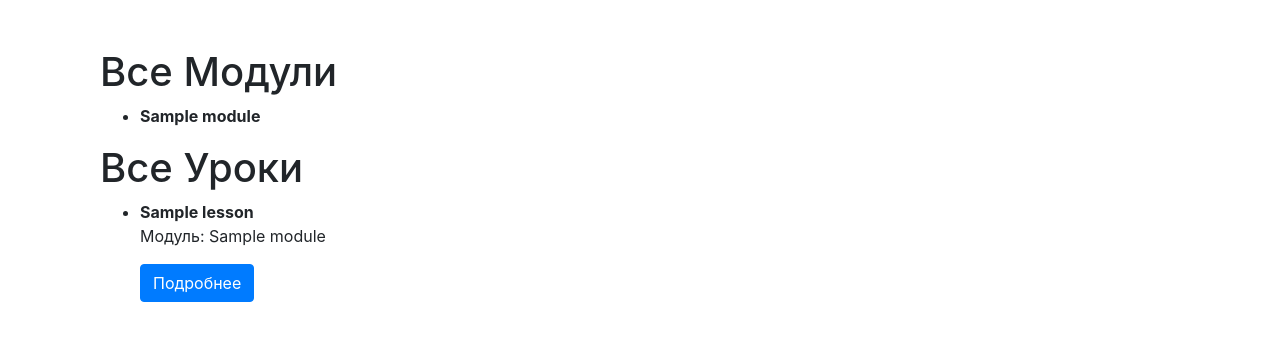
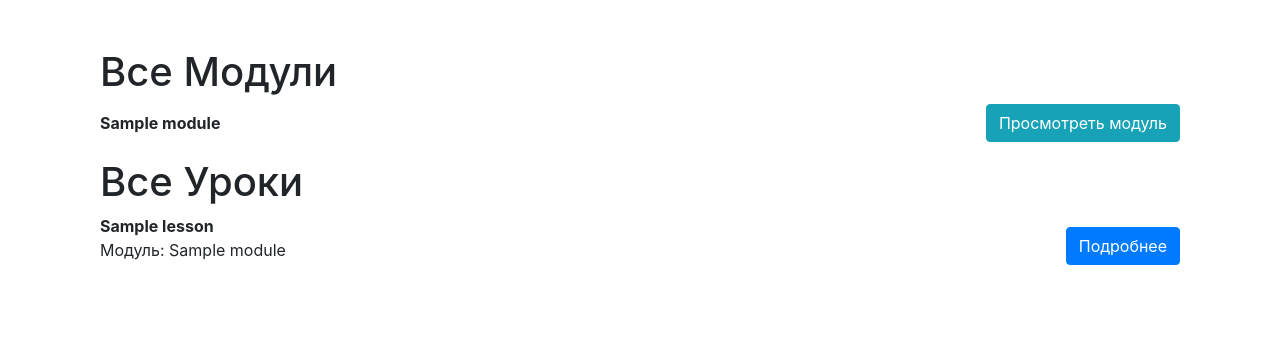
Before and after one commit to ElizavetaAveryanova/educational_modules, a Django app: template modules/templates/modules/index.html in a window 1280 px wide. Shown: the part 56-397 px from the top of the page. Run offline with Django 5.2, Linux system fonts and the light colour scheme; the template is opened without the code that fills it: most values are stand-ins (such as "Sample title", 1, 10 or a date in 2020); some libraries are stand-ins or nearby versions.

Commit message:
change_index

```diff
--- a/modules/templates/modules/index.html
+++ b/modules/templates/modules/index.html
@@ -1,16 +1,15 @@
-{% extends "modules/base.html" %}
-{% block title %}Главная{% endblock %}
+{% extends "modules/base.html" %}{% block title %}Главная{% endblock %}
 {% block content %}
 <div class="container">
     <div class="row">
         <div class="col-12">
             <h1>Все Модули</h1>
-            <ul>
+            <ul class="list-unstyled">
                 {% for module in modules %}
-                <li>
+                <li class="d-flex justify-content-between align-items-center">
                     <strong>{{ module.title }}</strong>
-
                     <div class="btn-group">
+                        <a href="{% url 'modules:module_detail' module.pk %}" class="btn btn-info">Просмотреть модуль</a>
                         {% if request.user == module.owner or request.user.is_superuser %}
                         <a href="{% url 'modules:module_update' module.pk %}" class="btn btn-secondary">Редактировать</a>
                         <a href="{% url 'modules:module_delete' module.pk %}" class="btn btn-danger">Удалить</a>
@@ -31,11 +30,13 @@
     <div class="row">
         <div class="col-12">
             <h1>Все Уроки</h1>
-            <ul>
+            <ul class="list-unstyled">
                 {% for lesson in lessons %}
-                <li>
-                    <strong>{{ lesson.title }}</strong>
-                    <p>Модуль: {{ lesson.module.title }}</p>
+                <li class="d-flex justify-content-between align-items-center">
+                    <div>
+                        <strong>{{ lesson.title }}</strong>
+                        <p>Модуль: {{ lesson.module.title }}</p>
+                    </div>
                     <div class="btn-group">
                         <a href="{% url 'modules:lesson_detail' lesson.pk %}" class="btn btn-primary">Подробнее</a>
                         {% if request.user == lesson.owner or request.user.is_superuser %}
```
